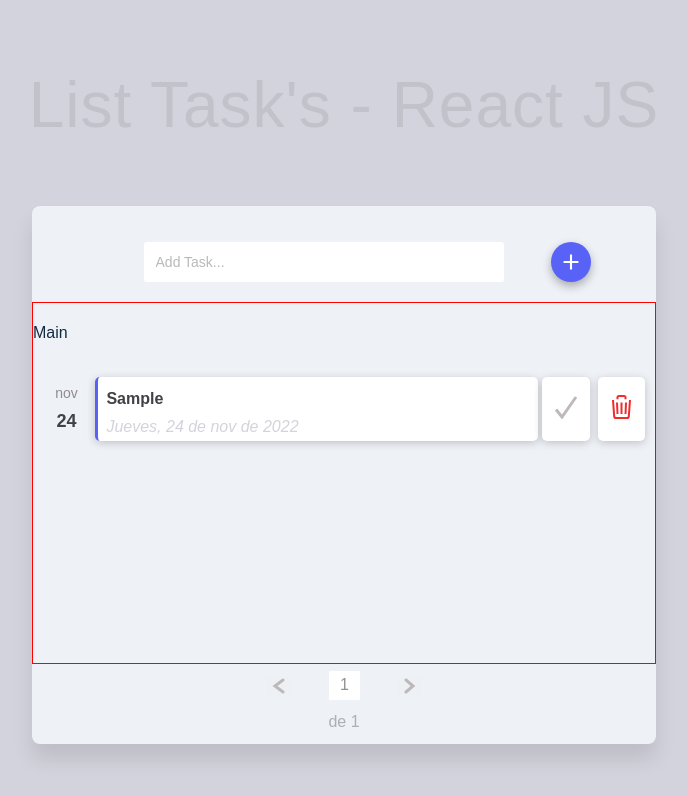
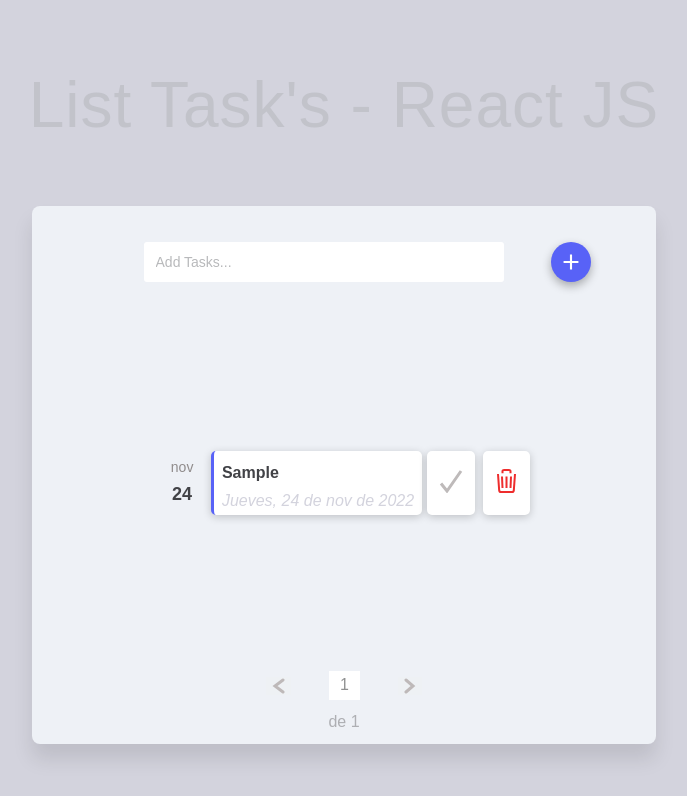
Before and after one commit to daeselixir/app-task-reactjs, a React (Vite) app: page / in a window 1280 px wide. Both pictures are taken after typing "Sample" into the empty fields and a click on the button 867 px from the left and 262 px from the top of the page. Shown: the top 796 px of the page, without its empty margins (296-983 px from the left). Built offline with nearby package versions, Linux system fonts and the light colour scheme.

Commit message:
Funcionando, falta areglar estado de la paginacion

```diff
--- a/src/App.jsx
+++ b/src/App.jsx
@@ -23,26 +23,27 @@
 //todo:
 // let estado = false;
 const App = () => {
-  const [inputSearch, setInputSearch] = useState("");
+  const [inputAddTask, setInputAddTask] = useState("");
   const [listTareas, setListTareas] = useState([]);
-  const [estado, setEstado] = useState(false);
+  const [estadoTask, setEstadoTask] = useState(false);
   const [pagina, setPagina] = useState(1);
-  const [porPagina, setPorPagina] = useState(1);
+  const [porPagina, setPorPagina] = useState(2);
   const [inputPage, setInputPage] = useState(1);
 
-  // const maximo = listTareas.length / porPagina;
-  const maximo = Math.ceil(listTareas.length / porPagina);
-
-  // console.log("Maximo de pages", maximo);
+  var maximo = Math.ceil(listTareas.length / porPagina);
 
   const handleChange = (e) => {
-    setInputSearch(e.target.value);
+    setInputAddTask(e.target.value);
+  };
+
+  const onChange = (e) => {
+    setInputPage(e.target.value);
   };
 
   const handleSubmit = (e) => {
     e.preventDefault();
 
-    if (inputSearch === "") {
+    if (inputAddTask === "") {
       return;
     }
 
@@ -50,45 +51,27 @@
       ...listTareas,
       {
         id: uuidv4(),
-        input: inputSearch,
+        input: inputAddTask,
 
         mes: mes,
         day: day,
         fecha: capitalize(newD),
-        estado: estado,
+        estado: estadoTask,
       },
     ]);
 
-    setInputSearch("");
-  };
-
-  const removeTask = (task) => {
-    // console.log(e.target);
-    console.log("Se removio una tarea");
-    const filtred = listTareas.filter((tarea) => tarea.id !== task);
-
-    setListTareas([...filtred]);
+    setInputAddTask("");
   };
 
   const taskCompleted = (task) => {
     const s = listTareas.find((tarea) => tarea.id === task);
 
-    setEstado((s.estado = !s.estado));
-    // setEstado(false);
+    setEstado((s.estadoTask = !s.estadoTask));
+
     setTimeout(() => {
-      setEstado(false);
+      setEstadoTask(false);
     }, 3000);
     setListTareas([...listTareas]);
-  };
-
-  const nextPage = () => {
-    setInputPage(parseInt(inputPage) + 1);
-    setPagina(parseInt(pagina) + 1);
-  };
-
-  const prevPage = () => {
-    setInputPage(parseInt(inputPage) - 1);
-    setPagina(parseInt(pagina) - 1);
   };
 
   const onKeyDown = (e) => {
@@ -108,29 +91,37 @@
     }
   };
 
-  const onChange = (e) => {
-    setInputPage(e.target.value);
+  const nextPage = () => {
+    setInputPage(parseInt(inputPage) + 1);
+    setPagina(parseInt(pagina) + 1);
+  };
+
+  const prevPage = () => {
+    setInputPage(parseInt(inputPage) - 1);
+    setPagina(parseInt(pagina) - 1);
   };
 
   return (
     <AppDesign>
       <h1 className="titleApp">List Task's - React JS</h1>
-      {/* <p>{estado ? "true" : "false"} </p> */}
+
       <Container>
         <Header
-          value={inputSearch}
+          value={inputAddTask}
           handleChange={handleChange}
           handleSubmit={handleSubmit}
         />
         <Main
+          pagina={pagina}
           porPagina={porPagina}
-          pagina={pagina}
-          tareas={listTareas}
-          removeTask={removeTask}
+          listTareas={listTareas}
           taskCompleted={taskCompleted}
+          setListTareas={setListTareas}
           maximo={maximo}
+          setInputPage={ setInputPage}
           setPagina={setPagina}
-          setListTareas={setListTareas}
+          inputPage={inputPage}
+
         />
         <Pagination
           pagina={pagina}
--- a/src/components/Header/Input.jsx
+++ b/src/components/Header/Input.jsx
@@ -1,17 +1,17 @@
 import { useState } from "react";
 import { FormControl, InputStyle } from "../../assets/wrappers/FormControl";
 
-const Input = ({addInput,handleChange}) => {
+const Input = ({inputAddTask,handleChange}) => {
 
 
   return (
     <FormControl >
       <InputStyle
         type="text"
-        placeholder="Add Task..."
+        placeholder="Add Tasks..."
         onChange={handleChange}
-        value={addInput}
-        name="search"
+        value={inputAddTask}
+        name="addTask"
       />
     </FormControl>
   );
--- a/src/components/Header/Wrapper.jsx
+++ b/src/components/Header/Wrapper.jsx
@@ -6,7 +6,7 @@
   return (
     <Header onSubmit={handleSubmit}>
       <div className="form-control inp">
-        <Input addInput={value} handleChange={handleChange} />
+        <Input inputAddTask={value} handleChange={handleChange} />
       </div>
       <div className="form-control btns">
         <Button type='submit' />
--- a/src/components/Main/Task.jsx
+++ /dev/null
@@ -1,90 +0,0 @@
-import { useEffect } from "react";
-import { TaskStyle } from "../../assets/wrappers/TaskStyle";
-
-const Task = ({
-  tareas,
-  removeTask,
-  setPagina,
-  taskCompleted,
-  porPagina,
-  pagina,
-  maximo
-}) => {
-
-
-  return (
-    <>
-      {tareas
-        .slice((pagina - 1) * porPagina, (pagina - 1) * porPagina + porPagina)
-        .map((tarea) => {
-          return (
-            <TaskStyle key={tarea.id}>
-              {/*1 fecha creacion */}
-              <div className="fecha">
-                <p>{tarea.mes} </p>
-                <span>{tarea.day} </span>
-              </div>
-              {/*2 tareas */}
-              <div className={tarea.estado ? "tarea activeTask" : "tarea"}>
-                <p>{tarea.input} </p>
-                <i>{tarea.fecha} </i>
-              </div>
-              {/*3 botones */}
-              <div className="button">
-                {/* btn Ok ask */}
-                {/* {tarea.estado ? false : true} */}
-                <button
-                  type="submit"
-                  onClick={() => taskCompleted(tarea.id)}
-                  className={tarea.estado ? "btn active checkOkListo" : "btn"}
-                  // onSubmit={removeTask(tarea.id)}
-                >
-                  <svg
-                    width="24"
-                    height="24"
-                    viewBox="0 0 24 24"
-                    fill="none"
-                    xmlns="http://www.w3.org/2000/svg"
-                  >
-                    <path
-                      d="M22 2L8 22L2 14.5"
-                      className="checkO"
-                      strokeWidth="3"
-                    />
-                  </svg>
-                </button>
-
-                {/* btn delete */}
-                <button
-                  className="btn"
-                  onClick={(e) => removeTask(tarea.id,e)}
-                >
-                  <svg
-                    width="23"
-                    height="24"
-                    viewBox="0 0 23 24"
-                    fill="none"
-                    xmlns="http://www.w3.org/2000/svg"
-                  >
-                    <path
-                      d="M3 5L4.18056 21.3636C4.23663 22.3091 5.03056 23 6.06944 23H16.9306C17.9736 23 18.7527 22.3091 18.8194 21.3636L20 5"
-                      className="checkDelete"
-                      strokeWidth="2"
-                    />
-
-                    <path
-                      d="M7.5 4.27273V2.22728C7.49942 2.06598 7.53783 1.90618 7.613 1.75706C7.68818 1.60795 7.79865 1.47247 7.93805 1.35841C8.07746 1.24435 8.24304 1.15397 8.42529 1.09246C8.60754 1.03095 8.80286 0.999533 9 1.00001H14C14.1971 0.999533 14.3925 1.03095 14.5747 1.09246C14.757 1.15397 14.9225 1.24435 15.0619 1.35841C15.2014 1.47247 15.3118 1.60795 15.387 1.75706C15.4622 1.90618 15.5006 2.06598 15.5 2.22728V4.27273M11.5 7.54546V19M7 7.54546L7.5 19M16 7.54546L15.5 19"
-                      className="checkDelete"
-                      strokeWidth="2"
-                    />
-                  </svg>
-                </button>
-              </div>
-            </TaskStyle>
-          );
-        })}
-    </>
-  );
-};
-
-export default Task;
--- a/src/components/Main/Wrapper.jsx
+++ b/src/components/Main/Wrapper.jsx
@@ -1,34 +1,111 @@
 import { useState, useEffect } from "react";
-import Task from "./Task";
+// import Task from "./Task";
 import { Main } from "../../assets/wrappers/Main";
+import { TaskStyle } from "../../assets/wrappers/TaskStyle";
 
 const Wrapper = ({
-  setPagina,
-  tareas,
-  removeTask,
+  listTareas,
+  porPagina,
   taskCompleted,
-  porPagina,
-  pagina,
   maximo,
   setListTareas,
+  pagina,
+  setInputPage,
+  setPagina,
+  inputPage,
 }) => {
+  // const volverAtras =()=> {
+  //   if(maximo !== inputPage){
+  //     console.log('maximo es distinto de input page');
+  //     setInputPage(parseInt(inputPage) - 1);
+  //   setPagina(parseInt(pagina) - 1);
+  //   }
+  // }
 
+  // console.log(maximo);
+
+  // console.log(listTareas)
+  const removeTask = (task) => {
+    const filtred = listTareas.filter((tarea) => tarea.id !== task);
+    setListTareas(filtred);
+    // console.log(maximo);
+    // if (pagina !== inputPage) {
+    //   setInputPage(parseInt(inputPage) - 1);
+    //   setPagina(parseInt(pagina) - 1);
+    // }
+
+  };
 
 
   return (
-    <Main>
-      <p>Main</p>
-      <Task
-        setPagina={setPagina}
-        porPagina={porPagina}
-        pagina={pagina}
-        tareas={tareas}
-        removeTask={removeTask}
-        taskCompleted={taskCompleted}
-        maximo={maximo}
-        setListTareas={setListTareas}
-      />
-    </Main>
+    <>
+      {listTareas
+        .slice((pagina - 1) * porPagina, (pagina - 1) * porPagina + porPagina)
+        .map((tarea) => {
+          return (
+            <TaskStyle key={tarea.id}>
+              {/*1 fecha creacion */}
+              <div className="fecha">
+                <p>{tarea.mes} </p>
+                <span>{tarea.day} </span>
+              </div>
+              {/*2 tareas */}
+              <div className={tarea.estado ? "tarea activeTask" : "tarea"}>
+                <p>{tarea.input} </p>
+                <i>{tarea.fecha} </i>
+              </div>
+              {/*3 botones */}
+              <div className="button">
+                {/* btn Ok ask */}
+                {/* {tarea.estado ? false : true} */}
+                <button
+                  type="submit"
+                  onClick={() => taskCompleted(tarea.id)}
+                  className={tarea.estado ? "btn active checkOkListo" : "btn"}
+                  onSubmit={() => removeTask(tarea.id)}
+                >
+                  <svg
+                    width="24"
+                    height="24"
+                    viewBox="0 0 24 24"
+                    fill="none"
+                    xmlns="http://www.w3.org/2000/svg"
+                  >
+                    <path
+                      d="M22 2L8 22L2 14.5"
+                      className="checkO"
+                      strokeWidth="3"
+                    />
+                  </svg>
+                </button>
+
+                {/* btn delete */}
+                <button className="btn" onClick={() => removeTask(tarea.id)}>
+                  <svg
+                    width="23"
+                    height="24"
+                    viewBox="0 0 23 24"
+                    fill="none"
+                    xmlns="http://www.w3.org/2000/svg"
+                  >
+                    <path
+                      d="M3 5L4.18056 21.3636C4.23663 22.3091 5.03056 23 6.06944 23H16.9306C17.9736 23 18.7527 22.3091 18.8194 21.3636L20 5"
+                      className="checkDelete"
+                      strokeWidth="2"
+                    />
+
+                    <path
+                      d="M7.5 4.27273V2.22728C7.49942 2.06598 7.53783 1.90618 7.613 1.75706C7.68818 1.60795 7.79865 1.47247 7.93805 1.35841C8.07746 1.24435 8.24304 1.15397 8.42529 1.09246C8.60754 1.03095 8.80286 0.999533 9 1.00001H14C14.1971 0.999533 14.3925 1.03095 14.5747 1.09246C14.757 1.15397 14.9225 1.24435 15.0619 1.35841C15.2014 1.47247 15.3118 1.60795 15.387 1.75706C15.4622 1.90618 15.5006 2.06598 15.5 2.22728V4.27273M11.5 7.54546V19M7 7.54546L7.5 19M16 7.54546L15.5 19"
+                      className="checkDelete"
+                      strokeWidth="2"
+                    />
+                  </svg>
+                </button>
+              </div>
+            </TaskStyle>
+          );
+        })}
+    </>
   );
 };
 
```
Also changed, not shown: src/assets/wrappers/Pagination.jsx (added, +85 -0 lines), src/components/Footer/Pagination.jsx (+1 -86 lines).
